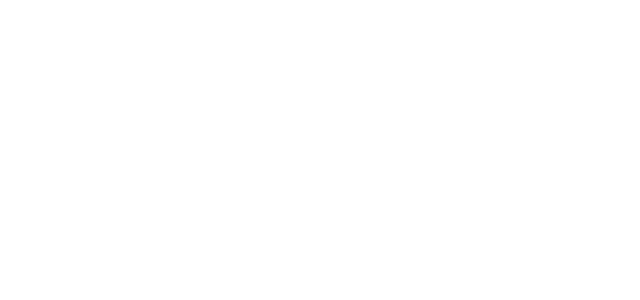
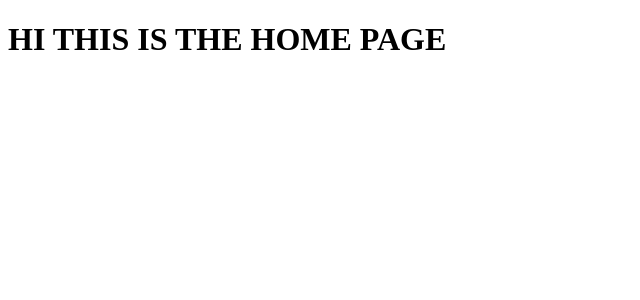
Before and after one commit to josh-W42/stonks-viewer, a React (Create React App) app: page / in a window 1280 px wide. Shown: the top 300 px of the page, without its empty margins (0-640 px from the left). Built offline with nearby package versions, Linux system fonts and the light colour scheme.

Commit message:
Added a basic main landing page component and linked it with routing

```diff
--- a/src/App.tsx
+++ b/src/App.tsx
@@ -1,10 +1,11 @@
 import React from 'react';
 import { Route, Routes as Switch } from 'react-router-dom';
+import { LandingPage } from './pages/landing/components/LandingPage';
 
 const StonksViewer: React.FunctionComponent = () => {
   return (
     <Switch>
-      <Route path="/" />
+      <Route path="/" element={<LandingPage />} />
       <Route path="/users/:userId" />
       <Route path="/stocks/:stockId" />
       <Route path="/dashboard/:userId" />
--- /dev/null
+++ b/src/pages/landing/components/LandingPage/component.tsx
@@ -0,0 +1,5 @@
+import React from 'react';
+
+export const LandingPageComponent: React.FunctionComponent = () => {
+  return <h1>HI THIS IS THE HOME PAGE</h1>;
+};
--- /dev/null
+++ b/src/pages/landing/components/LandingPage/container.tsx
@@ -0,0 +1,6 @@
+import React from 'react';
+import { LandingPageComponent } from './component';
+
+export const LandingPage: React.FunctionComponent = () => {
+  return <LandingPageComponent />;
+};
--- /dev/null
+++ b/src/pages/landing/components/LandingPage/index.ts
@@ -0,0 +1 @@
+export * from './container';
```
